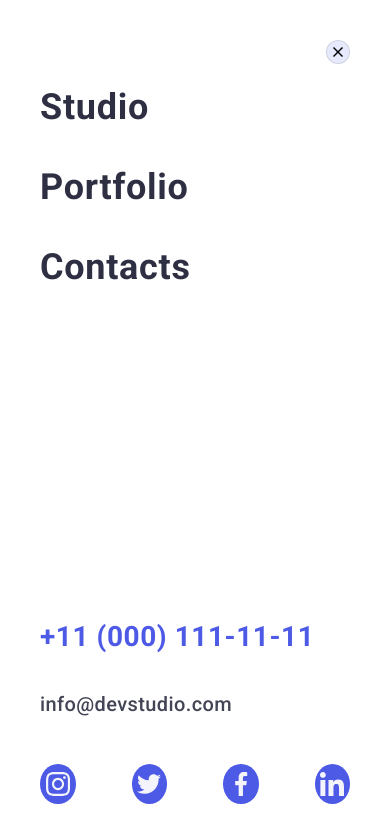
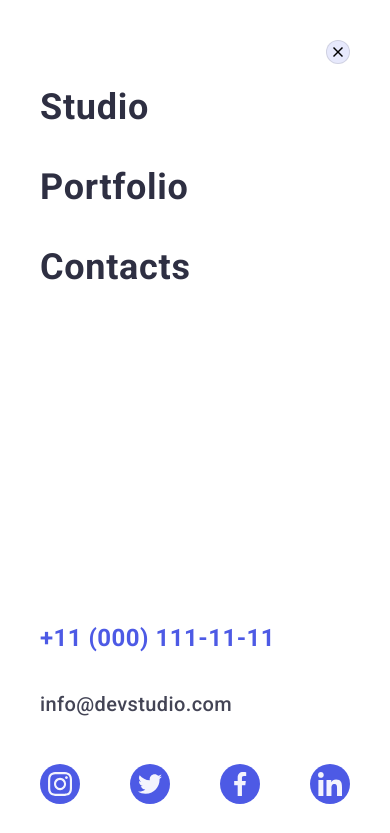
Before and after one commit to DemoUserUA/goit-markup-hw-07, a plain HTML site: page index.html in a window 390 px wide. Both pictures are taken after a click on the button 359 px from the left and 35 px from the top of the page. Shown: the top 833 px of the page. Drawn offline with nearby package versions, Linux system fonts and the light colour scheme.

Commit message:
fix mob-menu-soc-list

```diff
--- a/styles/mobile.css
+++ b/styles/mobile.css
@@ -1,6 +1,6 @@
 @media screen and ( min-width: 320px) and ( max-width: 427px){
     .mob-menu-address-link-mail > .address-link {
-    font-size: 28px;
+    font-size: 24px;
     }
 
     .footer-subscribe-area {
@@ -9,6 +9,11 @@
 
     .subscribe-button {
     margin-bottom: 0;
+    }
+
+    .mob-menu-soc-list {
+    gap: 0;
+    justify-content:space-between;
     }
 }
 
```
